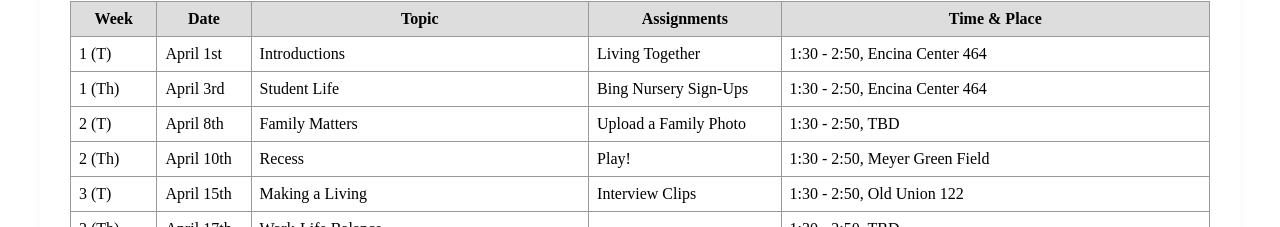
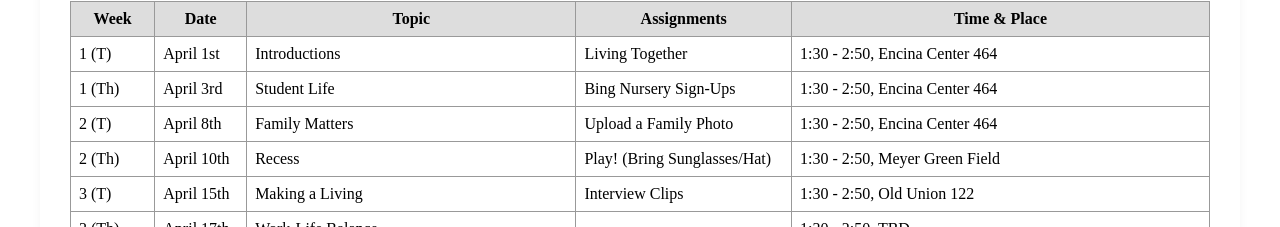
Before and after one commit to sgcxliv/calledliving, a Next.js app: page /calendar in a window 1280 px wide. Shown: the part 341-568 px from the top of the page. Built offline with nearby package versions, Linux system fonts and the light colour scheme; no server answers.

Commit message:
Update calendar.js

```diff
--- a/pages/calendar.js
+++ b/pages/calendar.js
@@ -37,13 +37,13 @@ export default function Calendar() {
               <td style={{ border: '1px solid #999', padding: '8px' }}>April 8th</td>
               <td style={{ border: '1px solid #999', padding: '8px' }}>Family Matters</td>
               <td style={{ border: '1px solid #999', padding: '8px' }}>Upload a Family Photo</td>
-              <td style={{ border: '1px solid #999', padding: '8px' }}>1:30 - 2:50, TBD </td>
+              <td style={{ border: '1px solid #999', padding: '8px' }}>1:30 - 2:50, Encina Center 464 </td>
             </tr>
             <tr>
               <td style={{ border: '1px solid #999', padding: '8px' }}>2 (Th)</td>
               <td style={{ border: '1px solid #999', padding: '8px' }}>April 10th</td>
               <td style={{ border: '1px solid #999', padding: '8px' }}>Recess</td>
-              <td style={{ border: '1px solid #999', padding: '8px' }}>Play!</td>
+              <td style={{ border: '1px solid #999', padding: '8px' }}>Play! (Bring Sunglasses/Hat) </td>
               <td style={{ border: '1px solid #999', padding: '8px' }}>1:30 - 2:50, Meyer Green Field </td>
             </tr>
             <tr>
```
